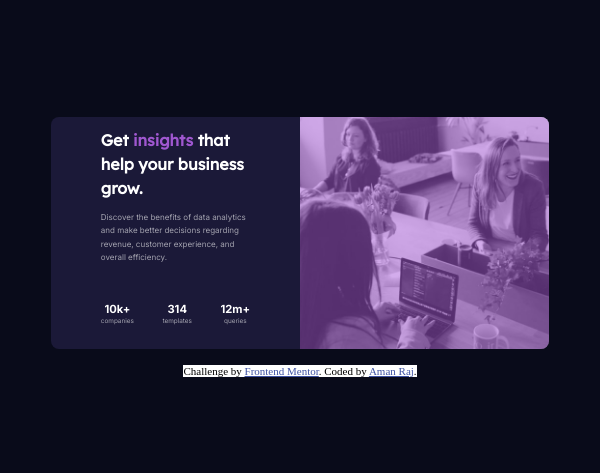
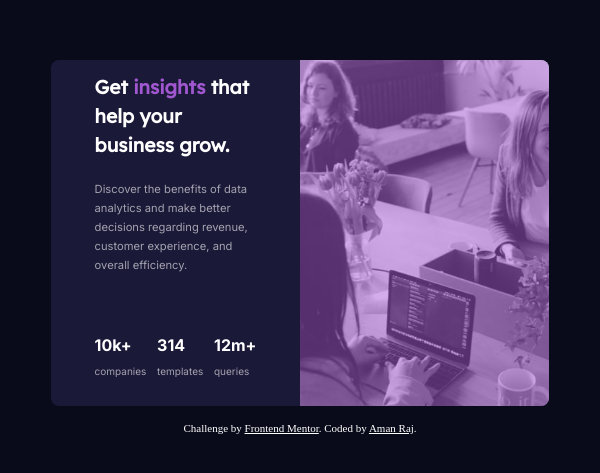
Before and after one commit to AmanRaj5149/stats-preview-card-component-main, a plain HTML site: page index.html in a window 600 px wide. Shown: the part 153-626 px from the top of the page. Drawn offline with Linux system fonts and the light colour scheme.

Commit message:
modified styles

```diff
--- a/index.html
+++ b/index.html
@@ -25,15 +25,15 @@
         <div class="stat-box">
           <div>
             <h2>10k+</h2>
-            <p>companies</p>
+            <p>COMPANIES</p>
           </div>
           <div>
             <h2>314</h2>
-            <p>templates</p>
+            <p>TEMPLATES</p>
           </div>
           <div class="last-stat">
             <h2> 12m+</h2>
-            <p>queries</p>
+            <p>QUERIES</p>
           </div>
 
         </div>
@@ -52,7 +52,5 @@
 
 
 
-
-
 </body>
 </html>
--- a/style.css
+++ b/style.css
@@ -1,5 +1,5 @@
-.attribution { font-size: 11px; text-align: center; background-color: hsl(0, 0%, 100%); margin-top: 1rem; }
-.attribution a { color: hsl(228, 45%, 44%); }
+.attribution { font-size: 11px; text-align: center; background-color: hsl(233, 47%, 7%); margin-top: 1rem; color: hsl(0, 0%, 100%); }
+.attribution a { color: hsl(0, 0%, 100%); }
 
 
 html, body{
@@ -9,7 +9,7 @@ html, body{
 }
 body{
     font-size: 15px;
-    background-color: hsl(233, 47%, 7%) ;
+    background-color: hsl(233, 47%, 7%);
     height: 100vh;
     display: flex;
     align-items: center;
@@ -17,23 +17,23 @@ body{
     justify-content: center;
 }
 h1{
-    width: 60%;
+    width: 65%;
     font-family: 'Lexend Deca', sans-serif;
     font-weight: 700;
     color: hsl(0, 0%, 100%);
     line-height: 1.5;
+    margin-right: 2.8rem;
 }
 span{
     color: hsl(277, 64%, 61%, 93%);
 }
 h2{
-    font-size: 1.2rem;
+    font-size: 1.3rem;
     color: hsl(0, 0%, 100%);
     font-family: 'Inter', sans-serif;
-    margin-bottom: 0;
+    margin-bottom: 0.5rem;
 }
 p{
-    font-size: 0.8rem;
     font-family: 'Inter', sans-serif;
     line-height: 1.7;
     font-weight: 400;
@@ -72,42 +72,51 @@ p{
 }
 .descp{
     width: 60%;
-    margin-top: 0;
+    margin-top: 0.5rem;
+    margin-right: 4rem;
 }
 .stat-box{
-    margin: 1.2rem 0 1rem;
+    margin: 2.2rem 0 1rem;
     width: 60%;
     display: flex;
     justify-content: space-between;
-    text-align: center;
+    margin-right: 4rem;
 }
 .stat-box p{
-    font-size: 0.5rem;
+    font-size: 10px;
 }
 .last-stat{
     margin-right: 20px;
 }
 
 
-@media (min-width: 425px) and (max-width: 700px) {
+@media (min-width: 551px) and (max-width: 900px) {
      h1{
-          font-size: 1rem;
+        margin-right: 0;
+         width: 65%;
+         font-size: 1.2rem;
      }
-      p{
-          font-size: 0.5rem;
+     .descp{
+        margin-right: 0;
+        width: 65%;
+        font-size: 0.7rem;
+     }
+     .stat-box{
+        margin-right: 0;
+        width: 65%;
      }
      h2{
-          font-size: 0.7rem;
-      }
-      .stat-box p{
-        font-size: 0.4rem;
+         font-size: 1rem;
      }
      .last-stat{
         margin-right: 0px;
     }
+    .stat-box p{
+    	text-transform: lowercase;
+    }
 
  }
-@media (max-width:425px) {
+@media (max-width: 551px) {
 
     .wrapper{
         grid-template-columns: 1fr;
@@ -117,6 +126,7 @@ p{
     }
     h1{
         width: 80%;
+        margin-right: 0;
     }
     .descp{
         width:80%;
@@ -124,6 +134,10 @@ p{
     .stat-box{
         flex-direction: column;
         margin-top: 0;
+        margin-right: 0;
+    }
+    .stat-box p{
+        text-transform: lowercase;
     }
     .last-stat{
         margin-right: 0;
@@ -131,5 +145,8 @@ p{
     .text-box{
         text-align: center;
     }
+    .descp{
+        margin-right: 0;
+    }
 
 }
```
Lines whose indentation alone changed are shown as unchanged.
